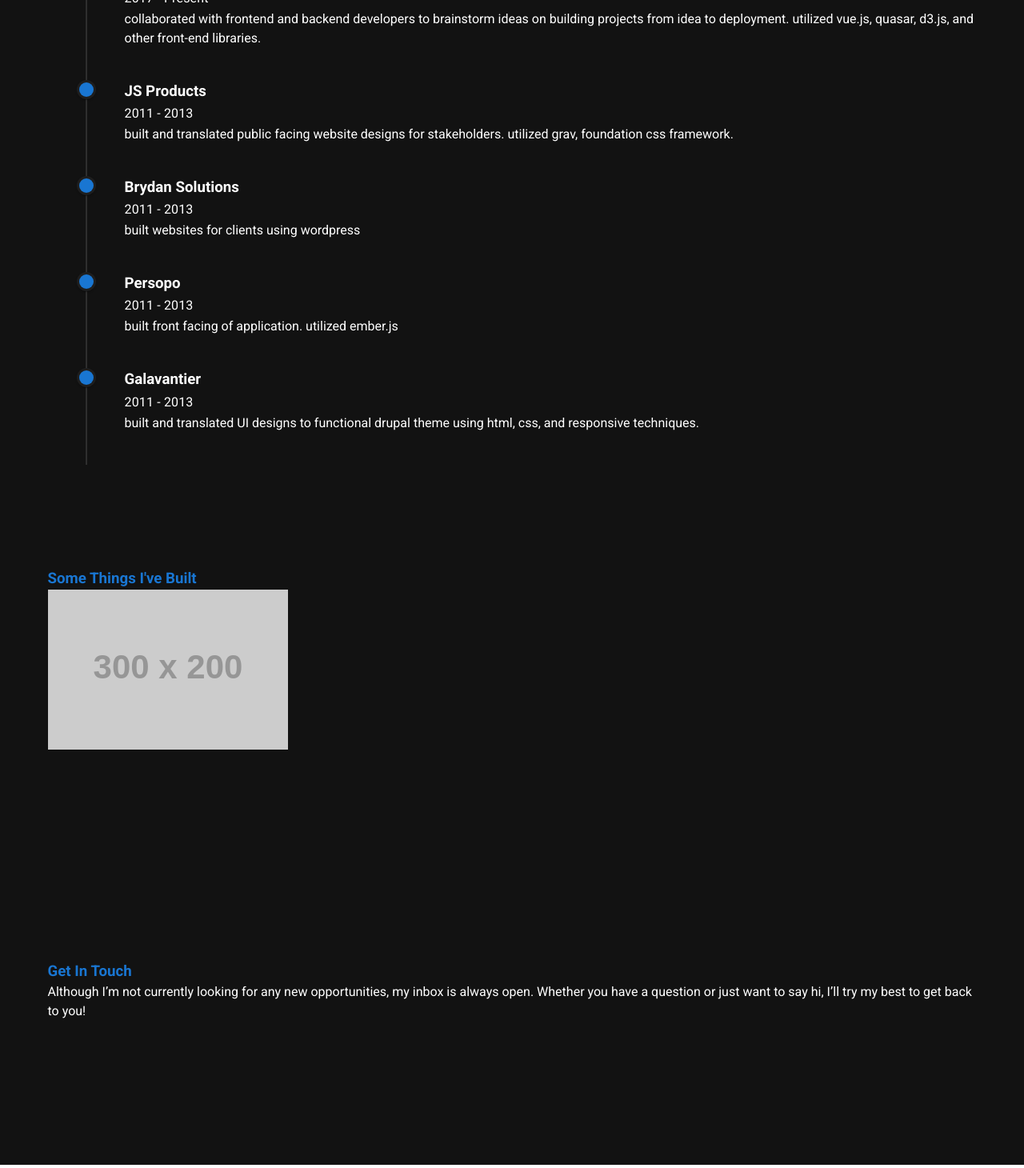
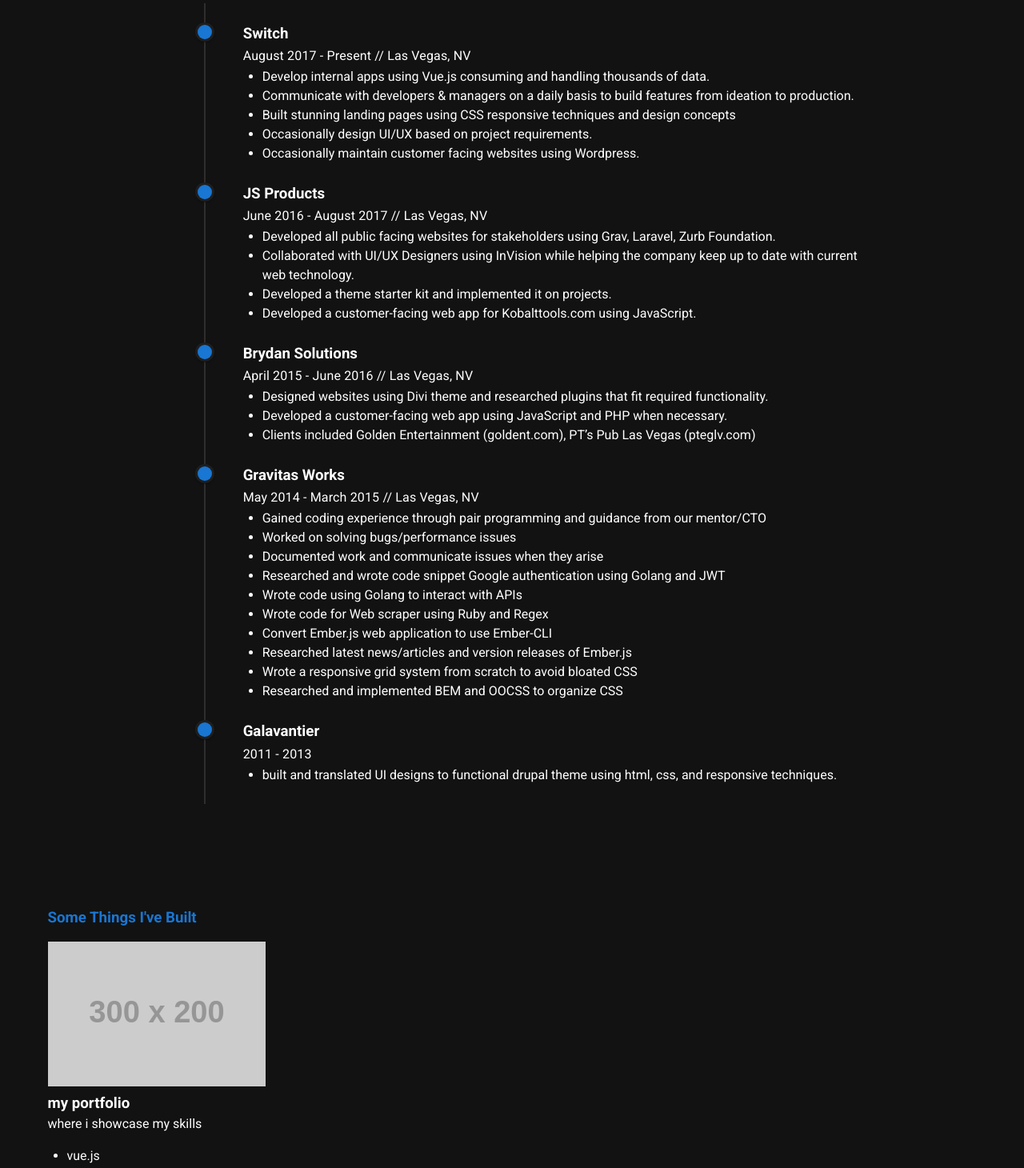
Before and after one commit to rlynjb/wandrrdev, a Nuxt app: page / in a window 1280 px wide. Shown: the part 1200-2660 px from the top of the page at 80% size. Built offline with nearby package versions, Linux system fonts and the light colour scheme.

Commit message:
update experience

```diff
--- a/assets/variables.scss
+++ b/assets/variables.scss
@@ -2,3 +2,4 @@
 //
 // The variables you want to modify
 // $font-size-root: 20px;
+// prime: #8E7CC3
--- a/layouts/default.vue
+++ b/layouts/default.vue
@@ -21,6 +21,11 @@
               class="ml-6">
               {{ menuItem.name }}
             </NuxtLink>
+            <a href="https://docs.google.com/document/d/1LOO_sdXimhxD43TeWSkoZbqASsT3B68l9YAdkyxmwNU/edit?usp=sharing"
+              target="_blank" class="ml-6"
+            >
+              Resume
+            </a>
           </v-item-group>
 
           <!-- display only for sm and lower -->
@@ -43,6 +48,16 @@
                   <NuxtLink :to="mobileBtnItem.url">
                     {{ mobileBtnItem.name }}
                   </NuxtLink>
+                </v-list-item-title>
+              </v-list-item>
+
+              <v-list-item>
+                <v-list-item-title>
+                  <a href="https://docs.google.com/document/d/1LOO_sdXimhxD43TeWSkoZbqASsT3B68l9YAdkyxmwNU/edit?usp=sharing"
+                    target="_blank"
+                  >
+                    Resume
+                  </a>
                 </v-list-item-title>
               </v-list-item>
             </v-list>
@@ -77,7 +92,6 @@ export default {
         { name: 'Experience', url: '/#experience' },
         { name: 'Work', url: '/#work' },
         { name: 'Contact', url: '/#contact' },
-        { name: 'Resume', url: '/' },
         { name: 'Travel', url: '/travel_cheatsheet' }
       ],
     }
--- a/pages/index.vue
+++ b/pages/index.vue
@@ -2,7 +2,7 @@
 <div>
   <v-row justify="center" align="center" class="pt-16 pb-16">
     <v-col cols="4">
-      <img src="http://placehold.it/350x200" />
+      <img src="logo.png" />
     </v-col>
     <v-col cols="8" class="pt-16 pb-16 pr-16">
       <p>Hi, my name is</p>
@@ -15,7 +15,7 @@
   </v-row>
 
   <v-row justify="center" align="center" class="pt-16 pb-16">
-    <v-col cols="12" id="about" class="pt-16 pb-16">
+    <v-col cols="7" id="about" class="pt-16 pb-16">
       <h3 class="primary--text">About Me</h3>
       <p>
         Hello! My name is ReinaLyn and I enjoy creating things that live on the internet. My interest in web development started back in 2012 when I decided to try editing custom Tumblr themes — turns out hacking together a custom reblog button taught me a lot about HTML & CSS!
@@ -36,8 +36,10 @@
         <li>TypeScript</li>
       </ul>
     </v-col>
+    <v-col cols="5">
+    </v-col>
 
-    <v-col cols="12" id="experience" class="pt-16 pb-16">
+    <v-col cols="9" id="experience" class="pt-16 pb-16">
       <h3 class="primary--text">Where I've Worked</h3>
       <v-timeline align-top dense>
         <v-timeline-item small
@@ -47,26 +49,40 @@
             <b class="subtitle-1 d-block">{{ expItem.date }}</b>
           </h3>
           <h6></h6>
-          <p>{{ expItem.desc }}</p>
+          <ul>
+            <li v-for="(expDesc, expDescIndex) in expItem.desc" :key="'expDesc-'+expDescIndex">
+              {{ expDesc }}
+            </li>
+          </ul>
         </v-timeline-item>
       </v-timeline>
     </v-col>
 
     <v-col cols="12" id="work" class="pt-16 pb-16">
-      <h3 class="primary--text">Some Things I've Built</h3>
+      <h3 class="primary--text mb-4">Some Things I've Built</h3>
       <v-row>
-        <v-col cols="3">
-          <img src="http://placehold.it/300x200" />
+        <v-col v-for="(workItem, workIndex) in work" :key="'workItem-'+workIndex"
+          cols="3">
+          <img :src="workItem.img" />
+          <h3>{{ workItem.title }}</h3>
+          <p>{{ workItem.desc }}</p>
+          <ul>
+            <li v-for="(workItemSkills, workItemSkillsIndex) in workItem.technical_skills"
+              :key="'workItemSkills-'+workItemSkillsIndex">
+              {{ workItemSkills }}
+            </li>
+          </ul>
+          <v-btn>View</v-btn>
         </v-col>
       </v-row>
     </v-col>
   </v-row>
 
   <v-row justify="center" align="center" class="pt-16 pb-16">
-    <v-col cols="12" id="contact" class="pt-16 pb-16">
+    <v-col cols="6" id="contact" class="pt-16 pb-16">
       <h3 class="primary--text">Get In Touch</h3>
       <p>
-        Although I’m not currently looking for any new opportunities, my inbox is always open. Whether you have a question or just want to say hi, I’ll try my best to get back to you!
+        I’m not currently looking for any new opportunities, but my inbox is always open. Whether you have a question or just want to say hi, I’ll try my best to get back to you!
       </p>
     </v-col>
   </v-row>
@@ -80,39 +96,74 @@ export default {
       experience: [
         {
           company: 'Switch',
-          date: '2017 - Present',
-          desc: 'collaborated with frontend and backend developers to brainstorm ideas on building projects from idea to deployment. utilized vue.js, quasar, d3.js, and other front-end libraries.'
+          date: 'August 2017 - Present // Las Vegas, NV',
+          desc: [
+            'Develop internal apps using Vue.js consuming and handling thousands of data.',
+            'Communicate with developers & managers on a daily basis to build features from ideation to production.',
+            'Built stunning landing pages using CSS responsive techniques and design concepts',
+            'Occasionally design UI/UX based on project requirements.',
+            'Occasionally maintain customer facing websites using Wordpress.'
+          ]
         },
         {
           company: 'JS Products',
-          date: '2011 - 2013',
-          desc: 'built and translated public facing website designs for stakeholders. utilized grav, foundation css framework.'
+          date: 'June 2016 - August 2017 // Las Vegas, NV',
+          desc: [
+            'Developed all public facing websites for stakeholders using Grav, Laravel, Zurb Foundation.',
+            'Collaborated with UI/UX Designers using InVision while helping the company keep up to date with current web technology.',
+            'Developed a theme starter kit and implemented it on projects.',
+            'Developed a customer-facing web app for Kobalttools.com using JavaScript.'
+          ]
         },
         {
           company: 'Brydan Solutions',
-          date: '2011 - 2013',
-          desc: 'built websites for clients using wordpress'
+          date: 'April 2015 - June 2016 // Las Vegas, NV',
+          desc: [
+            "Designed websites using Divi theme and researched plugins that fit required functionality.",
+            "Developed a customer-facing web app using JavaScript and PHP when necessary.",
+            "Clients included Golden Entertainment (goldent.com), PT’s Pub Las Vegas (pteglv.com)"
+          ]
         },
         {
-          company: 'Persopo',
-          date: '2011 - 2013',
-          desc: 'built front facing of application. utilized ember.js'
+          company: 'Gravitas Works',
+          date: 'May 2014 - March 2015 // Las Vegas, NV',
+          desc: [
+            "Gained coding experience through pair programming and guidance from our mentor/CTO",
+            "Worked on solving bugs/performance issues",
+            "Documented work and communicate issues when they arise",
+            "Researched and wrote code snippet Google authentication using Golang and JWT",
+            "Wrote code using Golang to interact with APIs",
+            "Wrote code for Web scraper using Ruby and Regex",
+            "Convert Ember.js web application to use Ember-CLI",
+            "Researched latest news/articles and version releases of Ember.js",
+            "Wrote a responsive grid system from scratch to avoid bloated CSS",
+            "Researched and implemented BEM and OOCSS to organize CSS"
+          ]
         },
         {
           company: 'Galavantier',
           date: '2011 - 2013',
-          desc: 'built and translated UI designs to functional drupal theme using html, css, and responsive techniques.'
+          desc: [
+            'built and translated UI designs to functional drupal theme using html, css, and responsive techniques.'
+          ]
         }
       ],
       work: [
         {
-          title: '',
-          desc: '',
-          technical_skills: [],
-          link: ''
+          title: 'my portfolio',
+          img: 'http://placehold.it/300x200',
+          desc: 'where i showcase my skills',
+          technical_skills: ['vue.js', 'nuxt.js', 'static site'],
+          link: 'wandrr.dev'
         }
       ],
     }
   }
 }
 </script>
+
+<style>
+img {
+  width: 100%;
+}
+</style>
```
